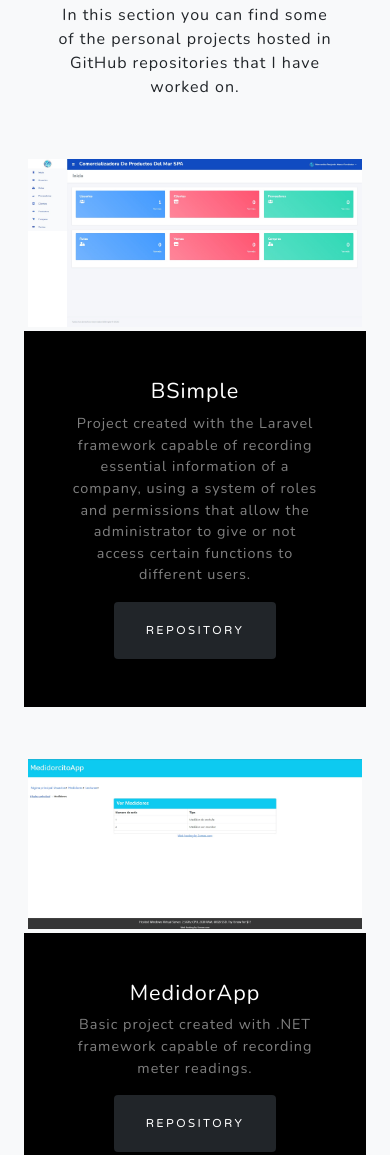
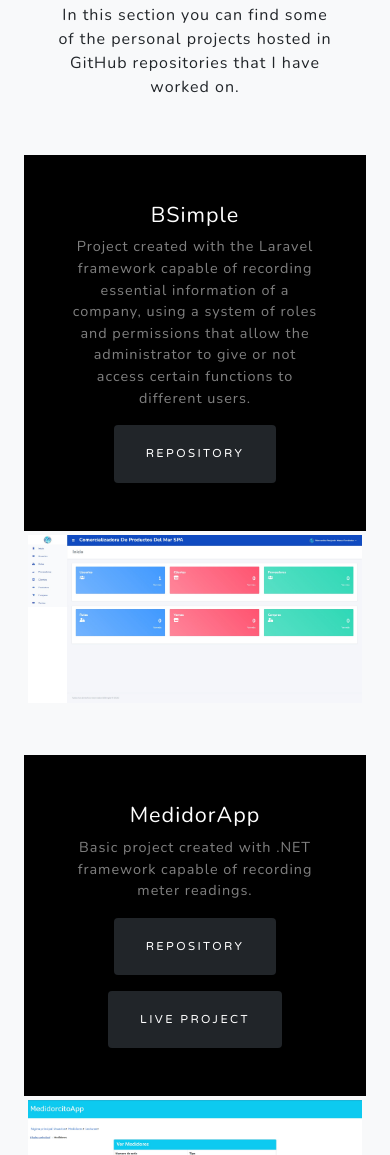
Before and after one commit to benjaminmatusf/benjaminmatusf.github.io, a plain HTML site: page index.html in a window 390 px wide. Shown: the part 2607-3762 px from the top of the page. Drawn offline with nearby package versions, Linux system fonts and the light colour scheme.

Commit message:
corriegiendo visualizacion de proyectos en mobile

```diff
--- a/index.html
+++ b/index.html
@@ -168,7 +168,7 @@
                 <!-- Proyecto Uno-->
                 <div class="row gx-0 mb-5 mb-lg-0 justify-content-center">
                     <div class="col-lg-6 align-self-center"> <div class="div p-1"> <img class="img-fluid" src="assets/img/demo-image-01.jpg" alt="..."></div> </div>
-                    <div class="col-lg-6">
+                    <div class="col-lg-6 order-first">
                         <div class="bg-black text-center h-100 project">
                             <div class="d-flex h-100">
                                 <div class="project-text w-100 my-auto text-center text-lg-left">
@@ -192,7 +192,7 @@
 
                 <div class="row gx-0 justify-content-center">
                     <div class="col-lg-6 align-self-center"> <div class="div p-1"> <img class="img-fluid" src="assets/img/demo-image-02.jpg" alt="..." /> </div> </div>
-                    <div class="col-lg-6 order-lg-first">
+                    <div class="col-lg-6 order-first">
                         <div class="bg-black text-center h-100 project">
                             <div class="d-flex h-100">
                                 <div class="project-text w-100 my-auto text-center text-lg-right">
```
